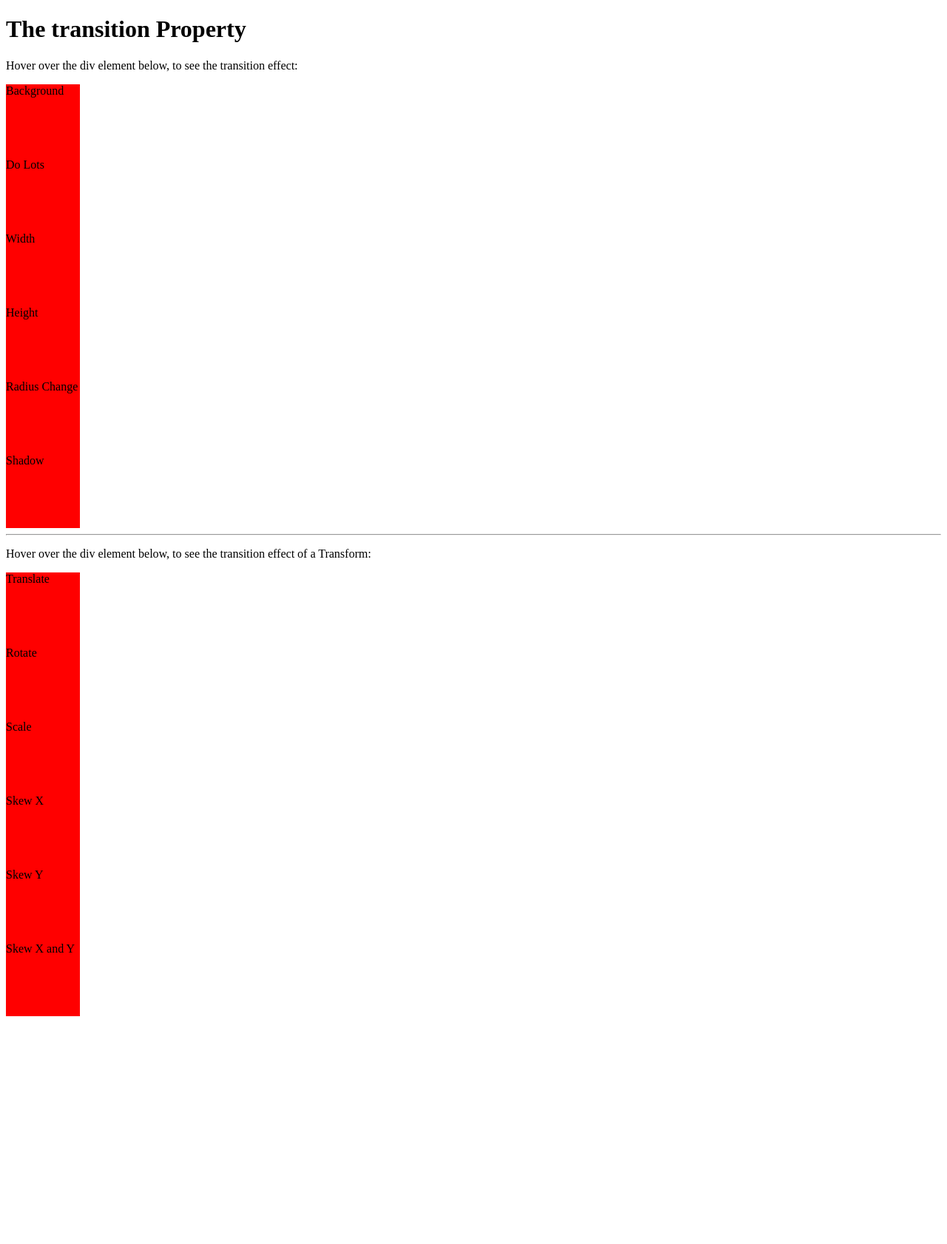
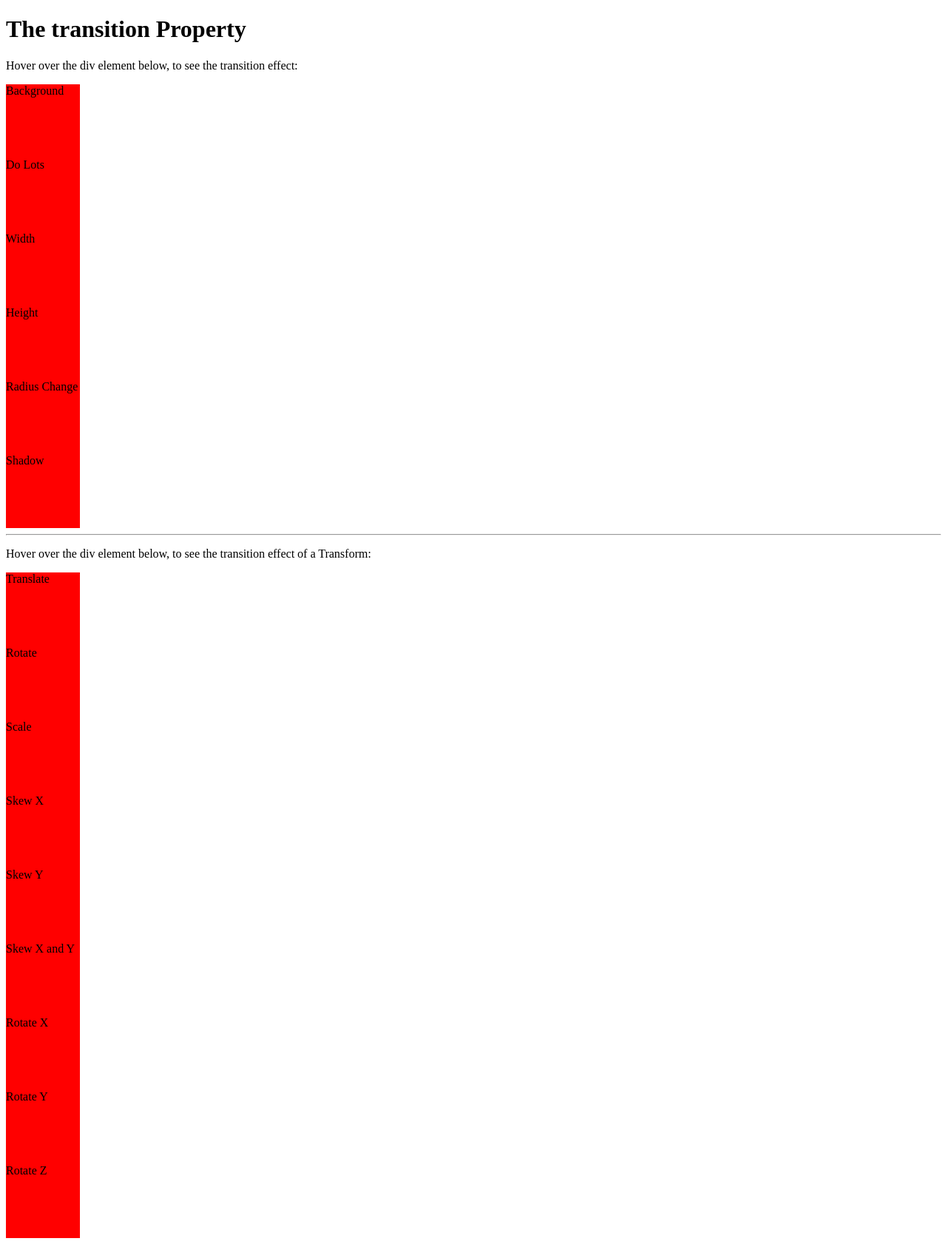
Before and after one commit to gtjames/gtjames.github.io, a Jekyll site: the page Transitions.html, which Jekyll copies as it is, in a window 1280 px wide. Shown: the whole page at 74% size. Built offline with Jekyll 4.4.1, drawn with Linux system fonts in a browser that asks for light colours; before the commit the page ends 1382 px from its top, so only the background shows below that.

Commit message:
Update Transitions.html

```diff
--- a/Transitions.html
+++ b/Transitions.html
@@ -22,6 +22,10 @@
 .skewX:hover     { background: blue;    transform: skewX(20deg); }
 .skewY:hover     { background: purple;  transform: skewY(20deg); }
 .skewXY:hover    { background: tan;     transform: skew(20deg, 20deg); }
+
+.rotateX:hover   { background: Plum;      transform: rotateX(180deg); }
+.rotateY:hover   { background: SkyBlue;   transform: rotateY(180deg); }
+.rotateZ:hover   { background: PaleGreen; transform: rotateZ(180deg); }
 </style>
 </head>
 <body>
@@ -44,5 +48,9 @@
 <div class=skewY>Skew Y</div>
 <div class=skewXY>Skew X and Y</div>
 
+<div class=rotateX>Rotate X</div>
+<div class=rotateY>Rotate Y</div>
+<div class=rotateZ>Rotate Z</div>
+
 </body>
 </html>
```
